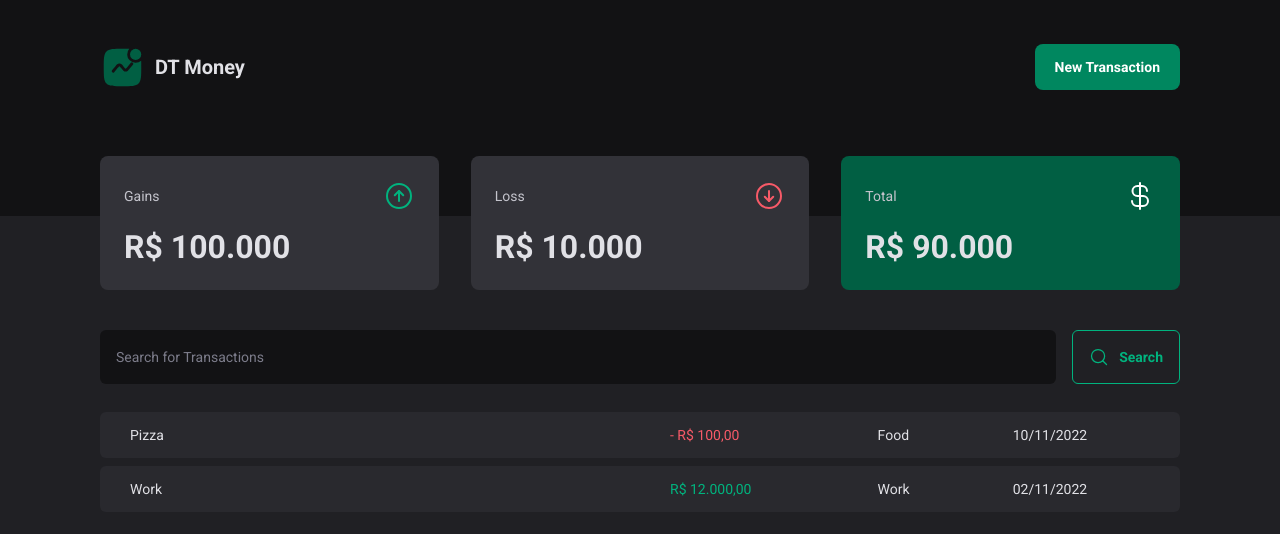
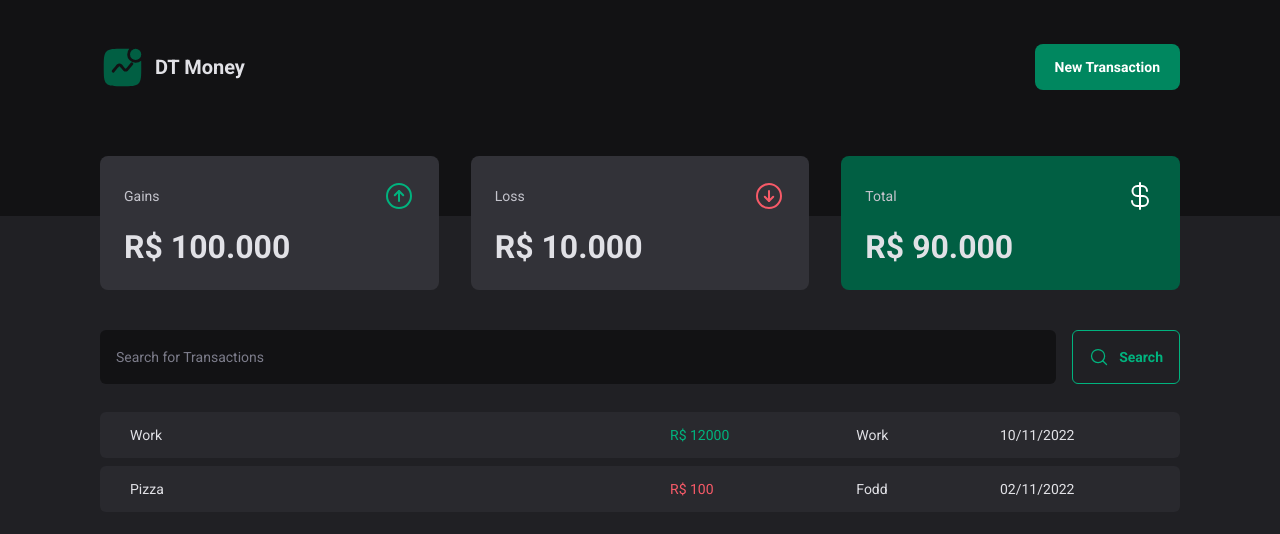
Before and after one commit to Prattiz/DT-Money, a React (Vite) app: page / in a window 1280 px wide. Shown: the top 534 px of the page. Built offline with nearby package versions, Linux system fonts and the light colour scheme; data requests are answered from the project's data file.

Commit message:
ADD CONTEXT

```diff
--- a/package.json
+++ b/package.json
@@ -8,7 +8,7 @@
     "build": "tsc && vite build",
     "lint": "eslint . --ext ts,tsx --report-unused-disable-directives --max-warnings 0",
     "preview": "vite preview",
-    "dev:server": "json-server server.json -w"
+    "dev:server": "json-server server.json -p 3333 -w -d 500"
   },
   "dependencies": {
     "@radix-ui/react-dialog": "^1.0.5",
--- a/server.json
+++ b/server.json
@@ -5,7 +5,7 @@
             "description": "Work",
             "category": "Work",
             "type": "income",
-            "price": 12.000,
+            "price": 12000,
             "createdAt": "10/11/2022"
         },
 
--- /dev/null
+++ b/src/context/context.tsx
@@ -0,0 +1,43 @@
+import { ReactNode, createContext } from "react";
+import { useEffect, useState } from "react";
+
+interface childrenProps{
+    children: ReactNode
+}
+
+interface TransactionsProps{
+
+    id: number,
+    category: string,
+    description: string,
+    type: 'income' | 'outcome',
+    price: number,
+    createdAt: string
+}
+
+interface TransactionContextType{
+    transactions: TransactionsProps[]
+}
+export const TrasactionContext = createContext({} as TransactionContextType)
+
+export function TransactionsProvider({children}: childrenProps){
+
+    const [transactions, setTrasactions] = useState<TransactionsProps[]>([]);
+
+    async function loadTransactions(){
+        const response = await fetch('http://localhost:3333/transactions');
+        const data = await response.json();
+
+        setTrasactions(data)
+    }
+
+    useEffect(() => {
+        loadTransactions()
+    }, [])
+
+    return(
+        <TrasactionContext.Provider value={{transactions}}>
+            {children}
+        </TrasactionContext.Provider>
+    )
+}
--- a/src/main.tsx
+++ b/src/main.tsx
@@ -1,16 +1,19 @@
 import React from 'react';
 import ReactDOM from 'react-dom/client';
-import { App } from './page/index.tsx';
+import { Home } from './page/index.tsx';
 import { ThemeProvider } from 'styled-components';
 import { DefaultTheme } from './styles/colors.ts';
 import { GlobalStyle } from './styles/global.ts';
+import { TransactionsProvider } from './context/context.tsx';
 
 
 ReactDOM.createRoot(document.getElementById('root')!).render(
   <React.StrictMode>
     <ThemeProvider theme={ DefaultTheme }>
-      <App />
-      <GlobalStyle/>
+      <TransactionsProvider>
+        <Home/>
+        <GlobalStyle/>
+      </TransactionsProvider>
     </ThemeProvider>
   </React.StrictMode>,
 )
--- a/src/page/index.tsx
+++ b/src/page/index.tsx
@@ -1,11 +1,17 @@
+import { useContext } from "react";
 import { Header } from "../components/Header";
 import { Summary } from "../components/Summary";
 import { SearchForm } from "./components/SearchForm";
+import { TrasactionContext } from "../context/context";
 
 import { Container, Trasaction, Price } from "./styles";
 
 
-export function App() {
+
+
+export function Home() {
+
+  const { transactions } = useContext(TrasactionContext)
 
   return (
     <Container>
@@ -17,19 +23,24 @@ export function App() {
 
       <table>
           <tbody>
-            <tr>
-              <td width="50%">Pizza</td>
-              <td><Price variant="outcome">- R$ 100,00</Price></td>
-              <td>Food</td>
-              <td>10/11/2022</td>
-            </tr>
+            {
+            transactions.map(transactions => {
+              return(
+                <tr key={transactions.id}>
+                  <td width="50%">{transactions.description}</td>
 
-            <tr>
-              <td width="50%">Work</td>
-              <td><Price variant="Income">R$ 12.000,00</Price></td>
-              <td>Work</td>
-              <td>02/11/2022</td>
-            </tr>
+                  <td>
+                    <Price variant={transactions.type}>
+                    R$ {transactions.price}
+                    </Price>
+                  </td>
+
+                  <td>{transactions.category}</td>
+                  <td>{transactions.createdAt}</td>
+                </tr>
+              )
+              })
+            }
           </tbody>
         </table>
      </Trasaction>
--- a/src/page/styles.ts
+++ b/src/page/styles.ts
@@ -1,7 +1,7 @@
 import styled from "styled-components";
 
 interface PriceProps{
-    variant: 'Income' | 'outcome'
+    variant: 'income' | 'outcome'
 }
 
 export const Container = styled.div``
@@ -38,5 +38,5 @@ export const Trasaction = styled.main`
 
 export const Price = styled.span<PriceProps>`
 
-    color: ${props => props.variant === 'Income' ? props.theme['green-300'] : props.theme['red-300']}
+    color: ${props => props.variant === 'income' ? props.theme['green-300'] : props.theme['red-300']}
 `
```
